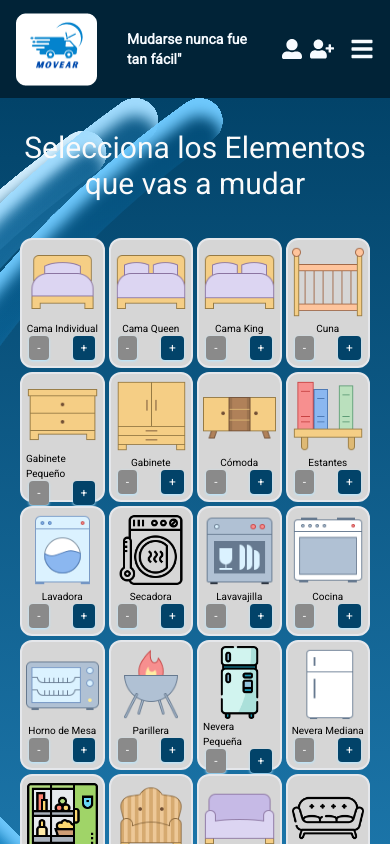
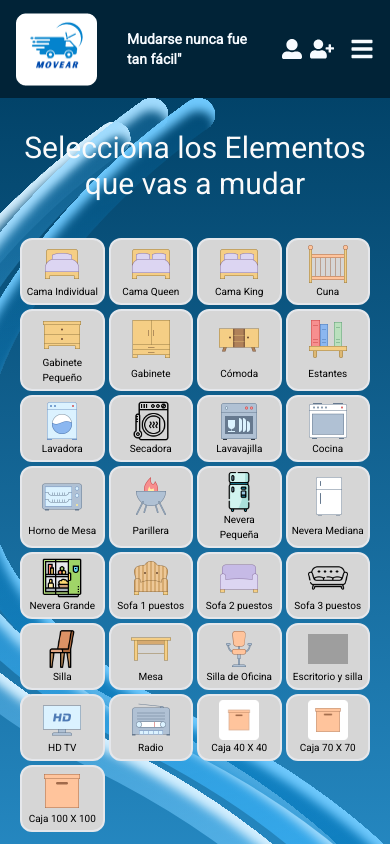
Before and after one commit to TaguaraVe/frontend, a Next.js app: page /calculator in a window 390 px wide. Shown: the top 844 px of the page. Built offline with nearby package versions, Linux system fonts and the light colour scheme; grey boxes are pictures that could not be loaded.

Commit message:
calculator mobile mode

```diff
--- a/src/components/calculator/ThingCard/MoveToTruck.tsx
+++ b/src/components/calculator/ThingCard/MoveToTruck.tsx
@@ -6,7 +6,6 @@ import {
   setAddItemToTruck,
   selectTruckItemsById,
   setDecreaseItemFromTruck,
-  setRemoveItemFromTruck,
 } from '../../../features/truck/truckSlice';
 
 export const MoveToTruck = ({ thing }) => {
@@ -46,6 +45,13 @@ export const MoveToTruck = ({ thing }) => {
 
   return (
     <div className="flex items-center gap-3 text-white">
+      <div
+        className="absolute top-0 left-0 md:hidden cursor-pointer w-full h-full"
+        onClick={() => {
+          onAddToCart();
+        }}
+      ></div>
+      <div className="hidden md:flex items-center gap-3">
         <button
           type="button"
           disabled={processing | (selectedItem.length === 0)}
@@ -68,5 +74,6 @@ export const MoveToTruck = ({ thing }) => {
           +
         </button>
       </div>
+    </div>
   );
 };
--- a/src/components/calculator/ThingCard/index.tsx
+++ b/src/components/calculator/ThingCard/index.tsx
@@ -16,9 +16,11 @@ export const ThingCard = ({ thing }: ThingProps) => {
   );
   return (
     <article
-      className={`relative grid bg-neutral-100 h-[130px] items-center justify-items-center rounded-xl py-1 px-1 transition-all duration-700 ease-in-out  hover:scale-105 border-2 border-primary `}
+      className={`relative grid bg-neutral-100 md:h-[130px] items-center justify-items-center rounded-xl py-1 px-1 transition-all duration-700 ease-in-out  hover:scale-105 border-2 border-primary `}
     >
-      <div className={`flex items-center justify-center`}>
+      <div
+        className={`flex items-center justify-center w-10 md:w-20 h-10 md:h-20 `}
+      >
         <Image
           src={thing.image}
           alt={thing.title}
@@ -28,7 +30,7 @@ export const ThingCard = ({ thing }: ThingProps) => {
         />
       </div>
       <div className={`grid items-center justify-items-center text-darkBlue `}>
-        <h2 className="text-[10px]">{thing.title}</h2>
+        <h2 className="text-[10px] text-center">{thing.title}</h2>
         <MoveToTruck thing={thing} />
       </div>
     </article>
```
Lines whose indentation alone changed are shown as unchanged.
